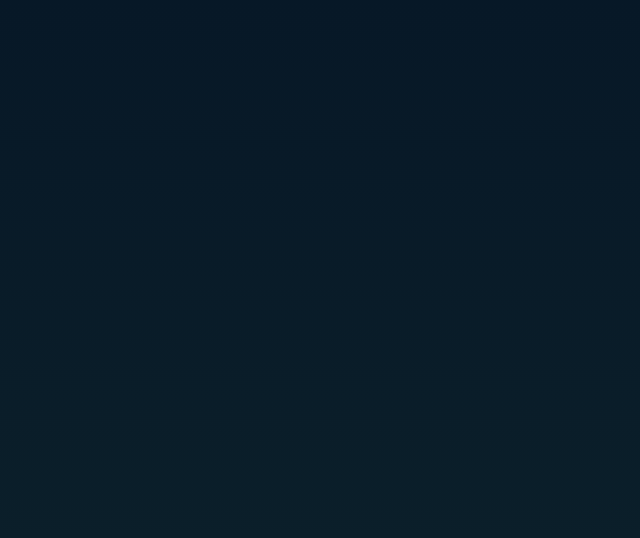
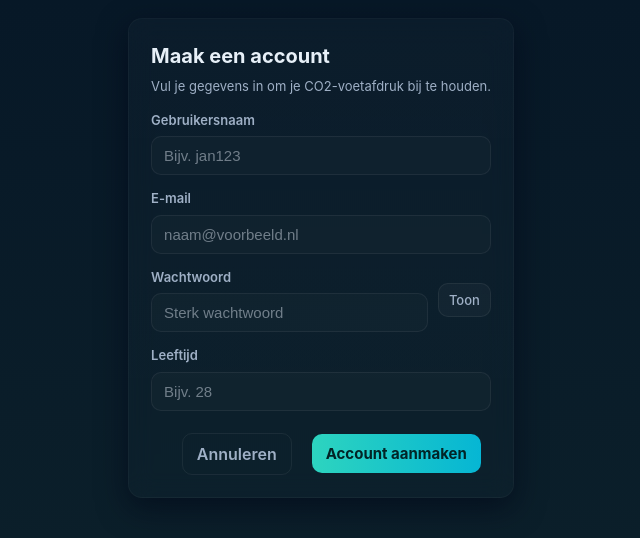
Before and after one commit to Winksluizeman/co2Frontend, a React (Vite) app: page /login in a window 1280 px wide. Before the commit this address had no page. Shown: the top 538 px of the page, without its empty margins (319-959 px from the left). Built offline with nearby package versions, Linux system fonts and the light colour scheme.

Commit message:
Added login screen. Preparing for sessions with accounts.

```diff
--- a/src/App.jsx
+++ b/src/App.jsx
@@ -1,7 +1,8 @@
 import React from "react";
 import { BrowserRouter, Routes, Route, Link } from "react-router-dom";
 import Home from "./pages/Home.jsx";
-import AccountRegister from "./pages/AccountRegister";
+import AccountRegister from "./Pages/Account/AccountRegister.jsx";
+import Login from "./Pages/Account/Login.jsx";
 
 export default function App() {
     return (
@@ -10,6 +11,7 @@ export default function App() {
                 <Routes>
                     <Route path="/" element={<Home />} />
                     <Route path="/register" element={<AccountRegister />} />
+                    <Route path="/login" element={<Login />} />
                 </Routes>
             </main>
         </BrowserRouter>
--- /dev/null
+++ b/src/Css/AccountBox.css
@@ -0,0 +1,50 @@
+.ActivatedAccount {
+    margin: 2rem 0;
+    display: flex;
+    justify-content: center;
+}
+
+.activatedAccount-box {
+    width: 100%;
+    max-width: 540px;
+}
+
+.account-card {
+    display: flex;
+    align-items: center;
+    gap: 1rem;
+    padding: 1rem;
+    border-radius: 10px;
+    background: linear-gradient(90deg, var(--accent2), var(--accent1));
+    box-shadow: 0 2px 6px rgba(0,0,0,0.06);
+}
+
+.account-avatar {
+    width: 56px;
+    height: 56px;
+    border-radius: 50%;
+    display: flex;
+    align-items: center;
+    justify-content: center;
+    background: #eef2ff;
+}
+
+.account-info {
+    flex: 1;
+}
+
+.account-name {
+    font-weight: 600;
+    font-size: 1rem;
+    color: black;
+}
+
+.account-sub {
+    font-size: 0.875rem;
+    color: black;
+}
+
+.account-actions .btn.small {
+    padding: 0.4rem 0.75rem;
+    font-size: 0.9rem;
+}
--- a/src/Css/Home.css
+++ b/src/Css/Home.css
@@ -51,8 +51,8 @@
     display: inline-block;
     padding: 9px 14px;
     border-radius: 10px;
-    border: 1px solid rgba(255, 255, 255, 0.06);
-    color: inherit;
+    border: 1px solid black;
+    color: black;
     text-decoration: none;
     font-weight: 600;
     margin-right: 10px;
--- a/src/Pages/AccountRegister.jsx
+++ b/src/Pages/Account/AccountRegister.jsx
@@ -1,5 +1,5 @@
 import React, { useState } from "react";
-import "../Css/AccountRegister.css";
+import "../../Css/AccountRegister.css";
 import { useNavigate } from "react-router-dom";
 
 export default function AccountRegister() {
--- /dev/null
+++ b/src/Pages/Account/Login.jsx
@@ -0,0 +1,154 @@
+import React, { useState } from "react";
+import "../../Css/AccountRegister.css";
+import { useNavigate } from "react-router-dom";
+
+export default function AccountRegister() {
+    const [username, setUsername] = useState("");
+    const [email, setEmail] = useState("");
+    const [password, setPassword] = useState("");
+    const [age, setAge] = useState("");
+    const [showPass, setShowPass] = useState(false);
+    const [error, setError] = useState("");
+    const [loading, setLoading] = useState(false);
+    const navigate = useNavigate();
+
+    const validate = () => {
+        if (!username.trim()) return "Vul een gebruikersnaam in";
+        if (password.length < 6) return "Wachtwoord moet minstens 6 tekens zijn";
+        const leeftijd = Number(age);
+        if (!Number.isFinite(leeftijd) || leeftijd < 0) return "Voer een geldige leeftijd in";
+        return "";
+    };
+
+    const handleSubmit = async (e) => {
+        e.preventDefault();
+        setError("");
+        const err = validate();
+        if (err) {
+            setError(err);
+            return;
+        }
+
+        setLoading(true);
+        try {
+            const payload = {
+                username: username.trim(),
+                email: email.trim(),
+                password,
+                age: Number(age),
+            };
+
+            const resp = await fetch("http://localhost:8080/api/register", {
+                method: "POST",
+                headers: { "Content-Type": "application/json" },
+                body: JSON.stringify(payload),
+            });
+
+            if (!resp.ok) {
+                const text = await resp.text();
+                throw new Error(text || `Status ${resp.status}`);
+            }
+
+            // Succes — navigeer naar home of dashboard
+            navigate("/");
+        } catch (err) {
+            console.error("Registratie fout:", err);
+            setError("Kon het account niet aanmaken. Probeer het later opnieuw.");
+        } finally {
+            setLoading(false);
+        }
+    };
+
+    const handleCancel = () => {
+        navigate("/");
+    };
+
+    return (
+        <div className="register-card" role="region" aria-labelledby="register-title">
+            <div className="card-header">
+                <h2 id="register-title">Maak een account</h2>
+                <p>Vul je gegevens in om je CO2-voetafdruk bij te houden.</p>
+            </div>
+
+            <form className="register-form" onSubmit={handleSubmit} noValidate>
+                <div className="form-field">
+                    <label htmlFor="username">Gebruikersnaam</label>
+                    <input
+                        id="username"
+                        name="username"
+                        type="text"
+                        placeholder="Bijv. jan123"
+                        value={username}
+                        onChange={(e) => setUsername(e.target.value)}
+                        autoComplete="username"
+                        required
+                    />
+                </div>
+
+                <div className="form-field">
+                    <label htmlFor="email">E-mail</label>
+                    <input
+                        id="email"
+                        name="email"
+                        type="email"
+                        placeholder="naam@voorbeeld.nl"
+                        value={email}
+                        onChange={(e) => setEmail(e.target.value)}
+                        autoComplete="email"
+                        required
+                    />
+                </div>
+
+                <div className="password-row">
+                    <div className="form-field">
+                        <label htmlFor="password">Wachtwoord</label>
+                        <input
+                            id="password"
+                            name="password"
+                            type={showPass ? "text" : "password"}
+                            placeholder="Sterk wachtwoord"
+                            value={password}
+                            onChange={(e) => setPassword(e.target.value)}
+                            autoComplete="new-password"
+                            required
+                        />
+                    </div>
+
+                    <button
+                        type="button"
+                        className="show-pass"
+                        aria-pressed={showPass}
+                        onClick={() => setShowPass((s) => !s)}
+                    >
+                        {showPass ? "Verberg" : "Toon"}
+                    </button>
+                </div>
+
+                <div className="form-field">
+                    <label htmlFor="age">Leeftijd</label>
+                    <input
+                        id="age"
+                        name="age"
+                        type="number"
+                        min="0"
+                        placeholder="Bijv. 28"
+                        value={age}
+                        onChange={(e) => setAge(e.target.value)}
+                        required
+                    />
+                </div>
+
+                {error && <div className="field-error" role="alert">{error}</div>}
+
+                <div className="form-actions">
+                    <button type="button" className="btn secondary" onClick={handleCancel} disabled={loading}>
+                        Annuleren
+                    </button>
+                    <button type="submit" className="btn primary buttonAccount" disabled={loading}>
+                        {loading ? "Bezig..." : "Account aanmaken"}
+                    </button>
+                </div>
+            </form>
+        </div>
+    );
+}
--- a/src/Pages/Home.jsx
+++ b/src/Pages/Home.jsx
@@ -1,5 +1,6 @@
 import React from "react";
 import "../Css/Home.css";
+import "../Css/AccountBox.css";
 import { Link } from "react-router-dom";
 
 export default function Home() {
@@ -14,11 +15,27 @@ export default function Home() {
                         effect. Snel inzicht, duidelijke doelen en slimme tips.
                     </p>
 
+                    <div className="ActivatedAccount">
+                        <header className="activatedAccount-box">
+                            <div className="account-card">
+                                <div className="account-info">
+                                    <div className="account-name">""</div>
+                                    <div className="account-sub">Actief sinds 2025</div>
+                                </div>
+                                <div className="account-actions">
+                                    <Link to="/profile" className="btn small">Bekijk profiel</Link>
+                                </div>
+                            </div>
+                        </header>
+                    </div>
+
                     <div className="hero-actions">
                         <Link to="/register" className="btn primary">Account aanmaken</Link>
+                        <Link to="/login" className="btn primary">Login</Link>
                         <Link to="/" className="btn ghost">Meer info</Link>
                     </div>
                 </div>
+
 
                 <div className="hero-right" aria-hidden="true">
                     <div className="meter">
@@ -64,6 +81,7 @@ export default function Home() {
                     <li>Verbeter isolatie en verwarmingsinstellingen thuis</li>
                 </ul>
             </section>
+
         </div>
     );
 }
```
